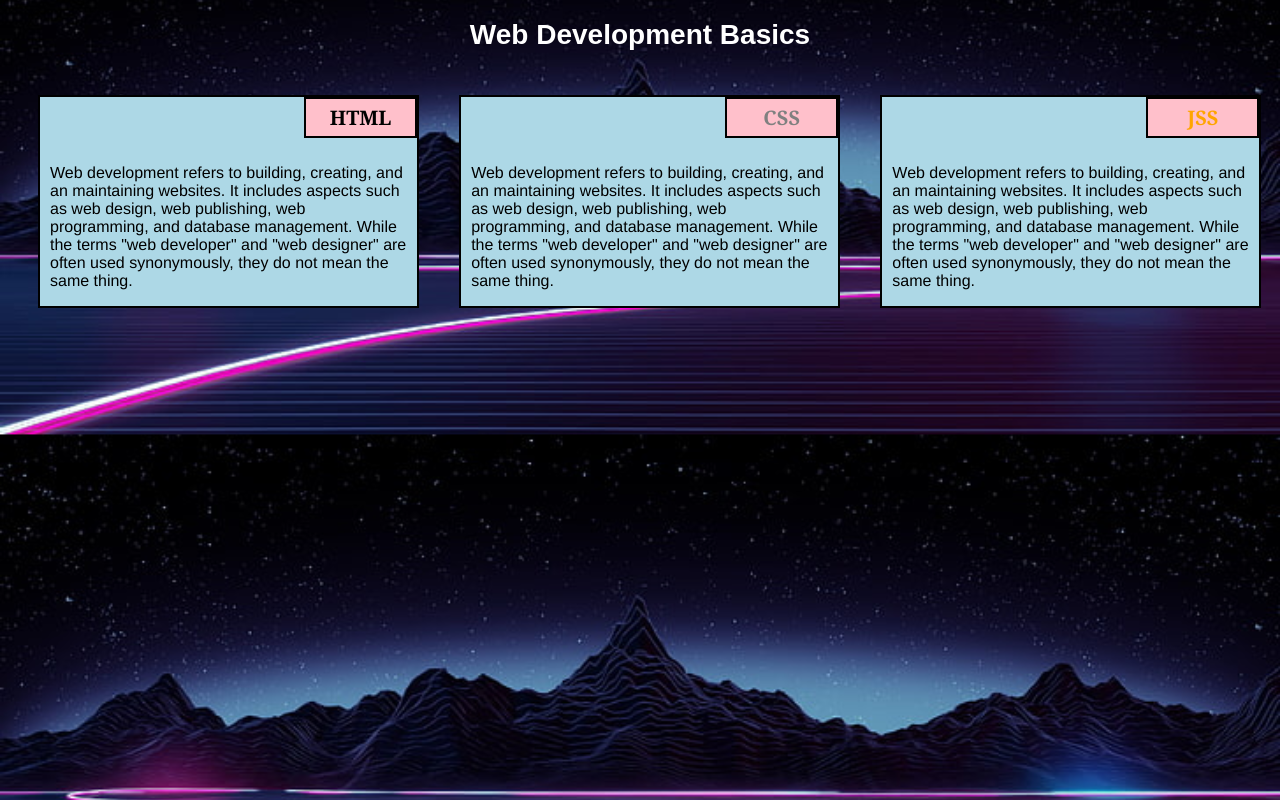
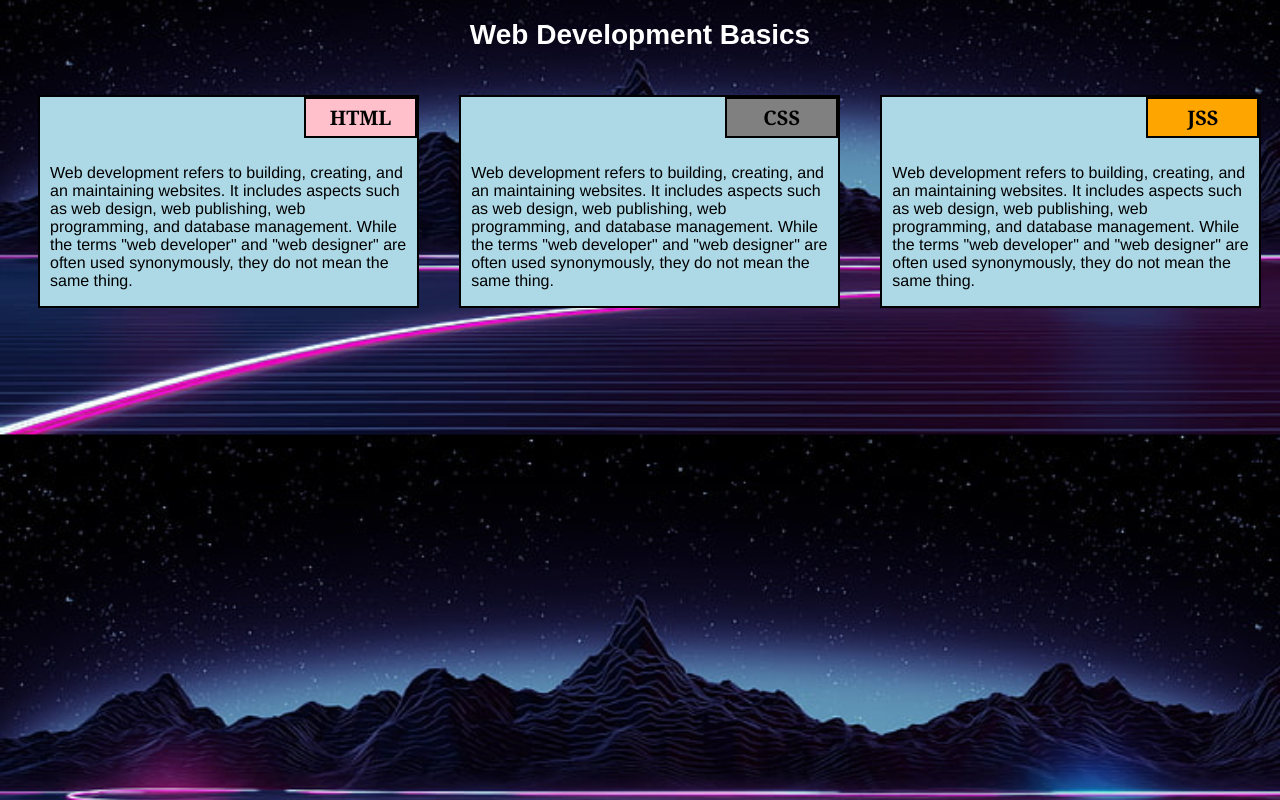
Before and after one commit to Nupur001/Module2_Solution, a plain HTML site: page index.html in a window 1280 px wide. Drawn offline with Linux system fonts and the light colour scheme.

Commit message:
Update styles.css

```diff
--- a/css/styles.css
+++ b/css/styles.css
@@ -86,5 +86,5 @@ p{
 	padding-top: 5px;
 	padding-bottom: 5px;
 }
-.CSS1{ color: gray;}
-.JSS1{color:orange;}
+.CSS1{ background-color: gray;}
+.JSS1{background-color:orange;}
```
